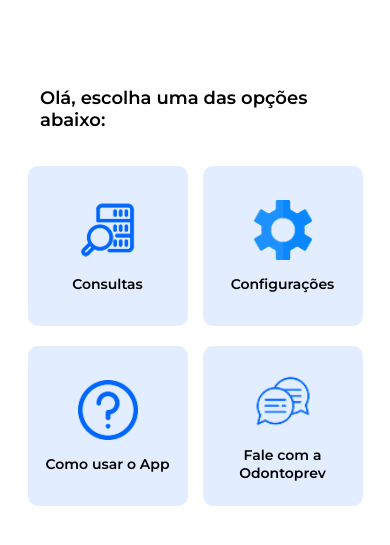
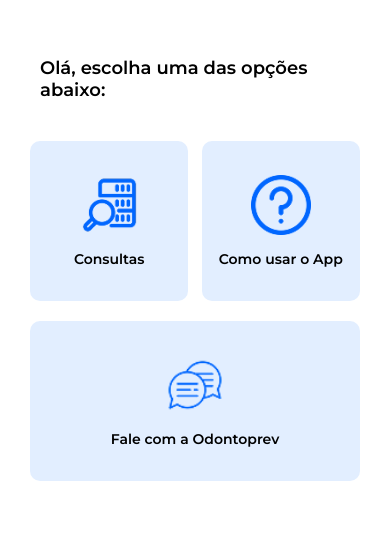
Before and after one commit to Gusmaiadev/Challenge-Validente, a React Native app: screen /MenuPrincipal in a window 390 px wide. Shown: the part 203-748 px from the top of the page. Built offline with nearby package versions, Linux system fonts and the light colour scheme.

Commit message:
Atualização Layout

```diff
--- a/api/apiClient.ts
+++ b/api/apiClient.ts
@@ -1,7 +1,7 @@
 import axios, { AxiosInstance } from 'axios';
 import AsyncStorage from '@react-native-async-storage/async-storage';
 
-const BASE_URL = 'http://10.0.2.2:8080'; // Substitua pelo IP correto se necessário
+const BASE_URL = 'http://192.168.0.6:8080'; // Substitua pelo IP correto se necessário
 
 // Instância com autenticação
 const apiClient: AxiosInstance = axios.create({
--- a/api/endpoints.ts
+++ b/api/endpoints.ts
@@ -187,16 +187,14 @@
   if (error.response) {
     const { status, data } = error.response;
     errorMessage += `: ${status} - ${data.message || 'Erro desconhecido'}`;
-    console.error(`Erro ${status}`, data);
   } else if (error.request) {
     errorMessage += ': Sem resposta do servidor';
-    console.error('Sem resposta:', error.request);
   } else {
     errorMessage += `: ${error.message}`;
-    console.error('Erro de configuração:', error.message);
   }
 
-  throw new Error(errorMessage);
+  // Remove o console.error original e não lança nova exceção
+  return errorMessage; // Retorna apenas a mensagem
 };
 
 // Funções adicionais
--- a/screens/CadastroAtendente/CadastroAtendente.styles.ts
+++ b/screens/CadastroAtendente/CadastroAtendente.styles.ts
@@ -52,18 +52,28 @@
   },
   pickerContainer: {
     width: '80%',
-    height: 50,
+    height: 55, // Aumente a altura
     backgroundColor: '#FFFFFF',
     borderRadius: 10,
     borderWidth: 1,
     borderColor: '#0066FF',
     marginBottom: 20,
     justifyContent: 'center',
+    overflow: 'hidden', // Adicione para conter o Picker
   },
   picker: {
     width: '100%',
     height: '100%',
     fontFamily: 'Montserrat_400Regular',
+    paddingVertical: -10, // Ajuste o padding
+  },
+  pickerItem: {
+    fontSize: 16,
+    height: 50, // Altura do item
+  },
+  placeholderItem: {
+    fontSize: 16,
+    color: '#343232', // Cor igual aos placeholders
   },
   passwordContainer: {
     width: '80%',
--- a/screens/CadastroAtendente/CadastroAtendente.tsx
+++ b/screens/CadastroAtendente/CadastroAtendente.tsx
@@ -185,8 +185,14 @@
       <Picker
         selectedValue={selectedClinic}
         onValueChange={(itemValue) => setSelectedClinic(itemValue)}
-          style={styles.picker}>
-          <Picker.Item label="Escolha sua Unidade" value={null} />
+        style={styles.picker}
+        itemStyle={styles.pickerItem} // Novo estilo
+      >
+        <Picker.Item
+          label="Escolha sua Unidade"
+          value={null}
+          style={styles.placeholderItem} // Estilo específico para placeholder
+        />
         {clinics.map((clinic) => (
           <Picker.Item key={clinic.id} label={clinic.name} value={clinic.id} />
         ))}
--- a/screens/CadastroDentista/CadastroDentista.styles.ts
+++ b/screens/CadastroDentista/CadastroDentista.styles.ts
@@ -52,18 +52,28 @@
   },
   pickerContainer: {
     width: '80%',
-    height: 50,
+    height: 55, // Aumente a altura
     backgroundColor: '#FFFFFF',
     borderRadius: 10,
     borderWidth: 1,
     borderColor: '#0066FF',
     marginBottom: 20,
     justifyContent: 'center',
+    overflow: 'hidden', // Adicione para conter o Picker
   },
   picker: {
     width: '100%',
     height: '100%',
     fontFamily: 'Montserrat_400Regular',
+    paddingVertical: -10, // Ajuste o padding
+  },
+  pickerItem: {
+    fontSize: 16,
+    height: 50, // Altura do item
+  },
+  placeholderItem: {
+    fontSize: 16,
+    color: '#343232', // Cor igual aos placeholders
   },
   passwordContainer: {
     width: '80%',
--- a/screens/CadastroDentista/CadastroDentista.tsx
+++ b/screens/CadastroDentista/CadastroDentista.tsx
@@ -189,8 +189,14 @@
       <Picker
         selectedValue={selectedClinic}
         onValueChange={(itemValue) => setSelectedClinic(itemValue)}
-          style={styles.picker}>
-          <Picker.Item label="Escolha sua Unidade" value={null} />
+        style={styles.picker}
+        itemStyle={styles.pickerItem} // Novo estilo
+      >
+        <Picker.Item
+          label="Escolha sua Unidade"
+          value={null}
+          style={styles.placeholderItem} // Estilo específico para placeholder
+        />
         {clinics.map((clinic) => (
           <Picker.Item key={clinic.id} label={clinic.name} value={clinic.id} />
         ))}
--- a/screens/LoginAtendente/LoginAtendente.tsx
+++ b/screens/LoginAtendente/LoginAtendente.tsx
@@ -35,6 +35,16 @@
 
       await saveUserData(token);
       navigation.navigate('MenuPrincipal', { tipoUsuario: 'atendente' });
+    } catch (error: any) { // Adicione este bloco catch
+      let customMessage = 'E-mail ou senha incorretos 😟';
+      if (error?.response?.status === 422) {
+        customMessage = 'E-mail ou senha incorretos 😟';
+      } else if (error?.response?.data?.message) {
+        customMessage = error.response.data.message;
+      }
+
+      setErrorMessage(customMessage);
+      setShowErrorModal(true);
     } finally {
       setIsLoading(false);
     }
--- a/screens/MenuPrincipal/MenuPrincipal.styles.ts
+++ b/screens/MenuPrincipal/MenuPrincipal.styles.ts
@@ -8,7 +8,7 @@
   },
   logoContainer: {
     alignSelf: 'flex-end',
-    marginTop: 90,
+    marginTop: 80,
     marginRight: 20,
   },
   logo: {
@@ -20,23 +20,35 @@
     fontFamily: 'Montserrat-SemiBold',
     fontSize: 18,
     color: '#000000',
-    marginTop: 120,
-    marginLeft: 20,
-    marginBottom: -60,
+    marginTop: 100,
+    marginBottom: 40,
+    marginHorizontal: 20,
   },
   gridContainer: {
     flex: 1,
-    justifyContent: 'center',
+    paddingHorizontal: 10,
   },
   row: {
     flexDirection: 'row',
-    justifyContent: 'space-around',
+    justifyContent: 'space-between',
     marginBottom: 20,
   },
   menuButton: {
     backgroundColor: '#E2EEFF',
     borderRadius: 10,
-    width: 160,
+    width: '48%',
+    height: 160,
+    justifyContent: 'center',
+    alignItems: 'center',
+    padding: 15,
+  },
+  fullWidthContainer: {
+    width: '100%',
+  },
+  fullWidthButton: {
+    backgroundColor: '#E2EEFF',
+    borderRadius: 10,
+    width: '100%',
     height: 160,
     justifyContent: 'center',
     alignItems: 'center',
@@ -56,7 +68,7 @@
   },
   logoutButton: {
     position: 'absolute',
-    top: 180,
+    top: 170,
     right: 45,
     backgroundColor: '#FF3B30',
     borderRadius: 8,
--- a/screens/MenuPrincipal/MenuPrincipal.tsx
+++ b/screens/MenuPrincipal/MenuPrincipal.tsx
@@ -5,7 +5,6 @@
   TouchableOpacity,
   Image,
   Linking,
-  StyleSheet,
 } from 'react-native';
 import AsyncStorage from '@react-native-async-storage/async-storage';
 import { useNavigation } from '@react-navigation/native';
@@ -60,7 +59,6 @@
 
   return (
     <View style={styles.container}>
-      {/* Ícone do usuário com botão */}
       <TouchableOpacity
         onPress={() => setShowLogout(!showLogout)}
         style={styles.logoContainer}
@@ -68,7 +66,6 @@
         <Image source={iconSource} style={styles.logo} />
       </TouchableOpacity>
 
-      {/* Botão de logout */}
       {showLogout && (
         <TouchableOpacity
           style={styles.logoutButton}
@@ -86,33 +83,34 @@
             style={styles.menuButton}
             onPress={() => navigation.navigate('Consultas' as never)}
           >
-            <Image source={require('../../assets/consultas.png')} style={styles.buttonIcon}/>
+            <Image
+              source={require('../../assets/consultas.png')}
+              style={styles.buttonIcon}
+            />
             <Text style={styles.buttonLabel}>Consultas</Text>
           </TouchableOpacity>
 
           <TouchableOpacity
             style={styles.menuButton}
-            onPress={() => navigation.navigate('Configuracoes' as never)}
+            onPress={() => navigation.navigate('ComoUsar' as never)}
           >
-            <Image source={require('../../assets/configuracoes.png')} style={styles.buttonIcon}/>
-            <Text style={styles.buttonLabel}>Configurações</Text>
+            <Image
+              source={require('../../assets/interrogacao.png')}
+              style={styles.buttonIcon}
+            />
+            <Text style={styles.buttonLabel}>Como usar o App</Text>
           </TouchableOpacity>
         </View>
 
-        <View style={styles.row}>
+        <View style={styles.fullWidthContainer}>
           <TouchableOpacity
-            style={styles.menuButton}
-            onPress={() => navigation.navigate('ComoUsar' as never)}
-          >
-            <Image source={require('../../assets/interrogacao.png')} style={styles.buttonIcon}/>
-            <Text style={styles.buttonLabel}>Como usar o App</Text>
-          </TouchableOpacity>
-
-          <TouchableOpacity
-            style={styles.menuButton}
+            style={styles.fullWidthButton}
             onPress={handleSuportePress}
           >
-            <Image source={require('../../assets/chat.png')} style={styles.buttonIcon}/>
+            <Image
+              source={require('../../assets/chat.png')}
+              style={styles.buttonIcon}
+            />
             <Text style={styles.buttonLabel}>Fale com a Odontoprev</Text>
           </TouchableOpacity>
         </View>
```
Also changed, not shown: screens/Consultas/Consultas.tsx (+21 -34 lines). Lines whose indentation alone changed are shown as unchanged.
